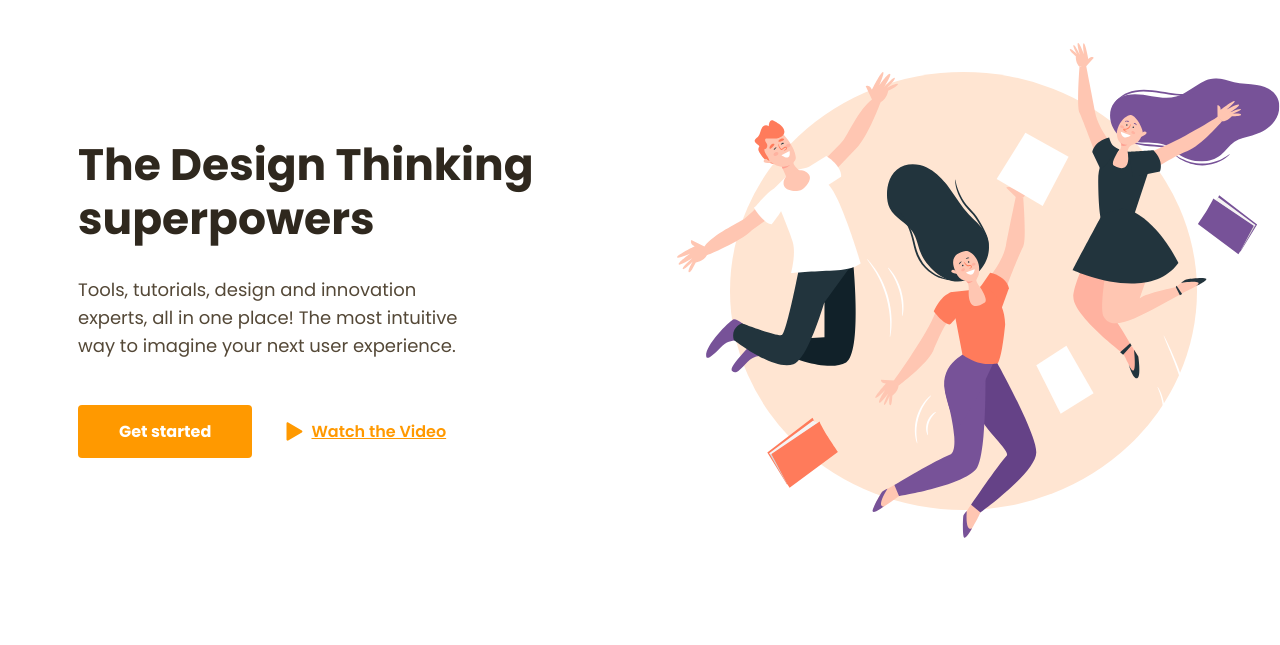
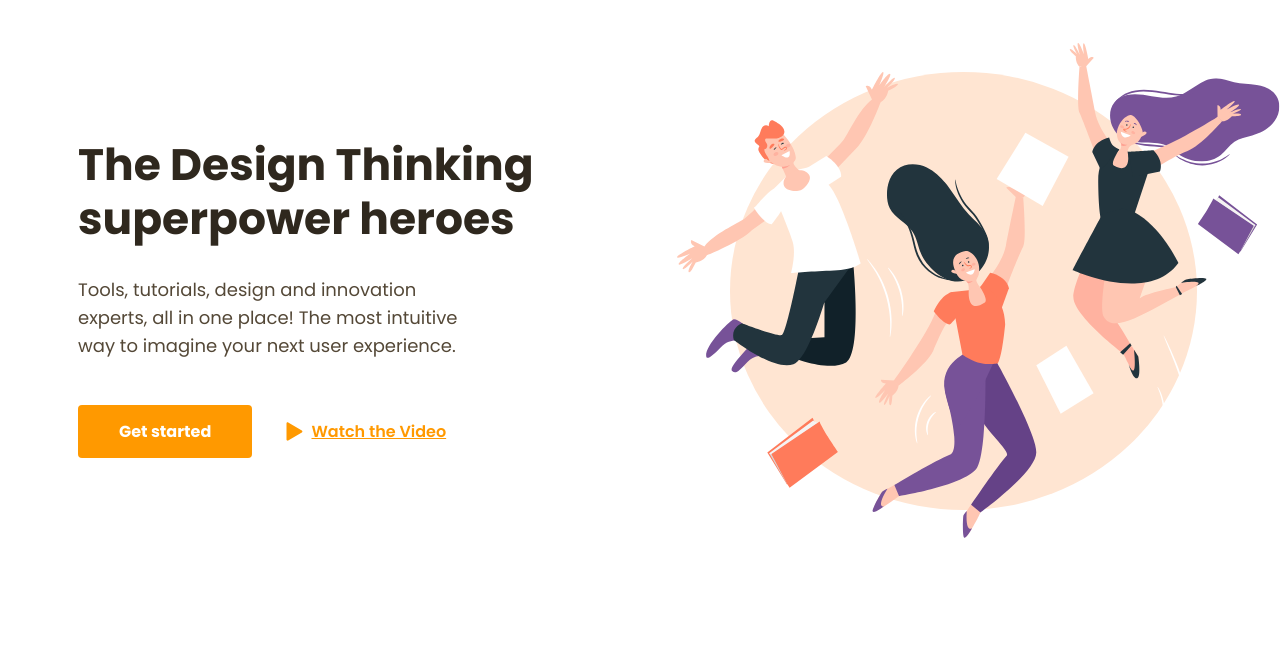
Before and after one commit to Natalie-Senyk/designthinking, a plain HTML site: page index.html in a window 1280 px wide. Shown: the part 73-718 px from the top of the page. Drawn offline with nearby package versions, Linux system fonts and the light colour scheme.

Commit message:
added superheroes

```diff
--- a/index.html
+++ b/index.html
@@ -42,7 +42,7 @@
   </header>
   <section class="top">
     <div class="container">
-      <h1 class="top__title title">The Design Thinking superpowers</h1>
+      <h1 class="top__title title">The Design Thinking superpower heroes</h1>
       <p class="top__text">Tools, tutorials, design and innovation experts, all in one place! The most intuitive way to
         imagine your next user experience.
       </p>
```
